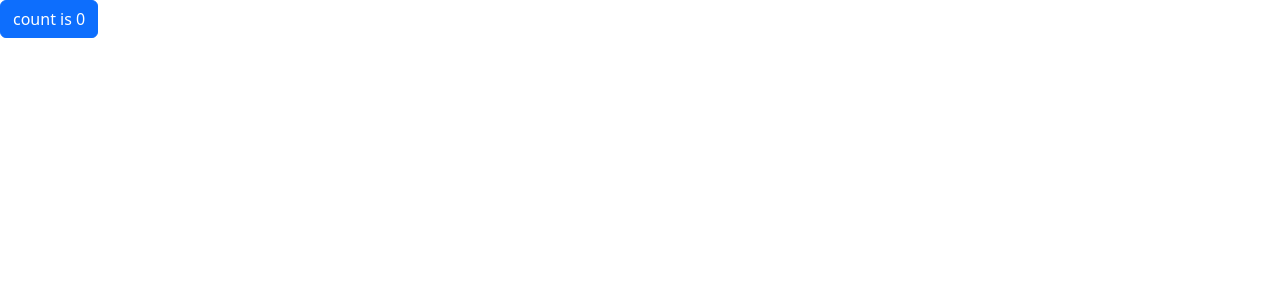
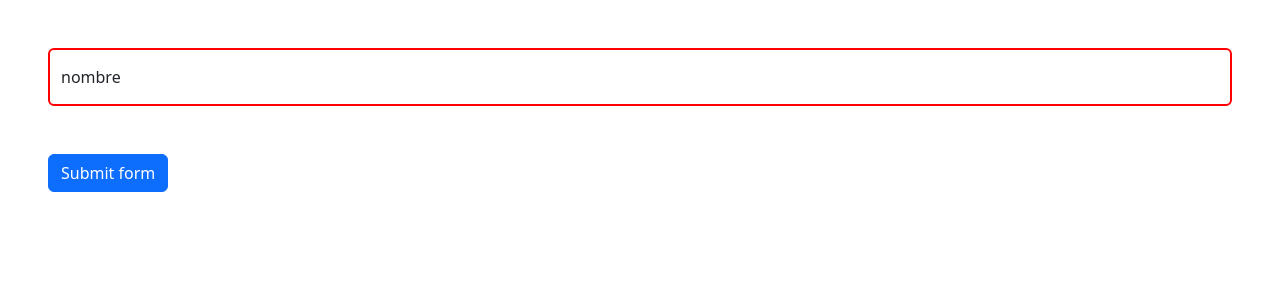
Before and after one commit to ImCrisam/test_frontend_fsg, a React (Vite) app: page / in a window 1280 px wide. Shown: the top 300 px of the page. Built offline with nearby package versions, Linux system fonts and the light colour scheme.

Commit message:
input name

```diff
--- a/src/App.tsx
+++ b/src/App.tsx
@@ -1,18 +1,19 @@
 import { useState } from "react";
-
+import { InputCp } from "./components/InputCp";
+import { inputname } from "./configInputs";
 import "./App.css";
 
 function App() {
-  const [count, setCount] = useState(0);
-
   return (
     <div className="App">
-      <button
-        className="btn btn-primary"
-        onClick={() => setCount((count) => count + 1)}
-      >
-        count is {count}
-      </button>
+      <form className=" p-5">
+        <InputCp {...inputname}></InputCp>
+        <div className="col-12">
+          <button className="btn btn-primary mt-5" type="submit">
+            Submit form
+          </button>
+        </div>
+      </form>
     </div>
   );
 }
--- /dev/null
+++ b/src/components/InputCp.css
@@ -0,0 +1,6 @@
+input:invalid {
+  border: 2px solid red;
+}
+input:valid {
+  border: 2px solid green;
+}
--- /dev/null
+++ b/src/components/InputCp.tsx
@@ -0,0 +1,37 @@
+import "./InputCp.css";
+
+export interface propInputCp {
+  lable: string;
+  textInvalid: string;
+  isRequired: boolean;
+  textRequired: string;
+  autoComplete?: string;
+  pattern: string;
+  textId: string;
+  type: "text" | "email" | "number";
+}
+
+export function InputCp(p: propInputCp) {
+  return (
+    <div className="form-floating">
+      <input
+        type={p.type}
+        className="form-control "
+        id={p.textId}
+        placeholder=""
+        autoComplete={p.autoComplete}
+        required={p.isRequired}
+        pattern={p.pattern}
+        onInvalid={(e) => {
+          let target = e.target as HTMLInputElement;
+          if (!target.value) {
+            target.setCustomValidity(p.textRequired);
+          } else {
+            target.setCustomValidity(p.textInvalid);
+          }
+        }}
+      ></input>
+      <label htmlFor={p.textId}>{p.lable}</label>
+    </div>
+  );
+}
--- /dev/null
+++ b/src/configInputs.ts
@@ -0,0 +1,12 @@
+import { propInputCp } from "./components/InputCp";
+
+export const inputname: propInputCp = {
+  textId: "name",
+  lable: "nombre",
+  pattern: "^[a-zA-ZáéíóúÁÉÍÓÚñÑ]+([ ]?[a-zA-ZáéíóúÁÉÍÓÚñÑ]+)+$",
+  textInvalid: "Ingrese solo letras",
+  isRequired: true,
+  textRequired: "Este campo es obligatorio",
+  type: "text",
+  autoComplete: "name",
+};
```
